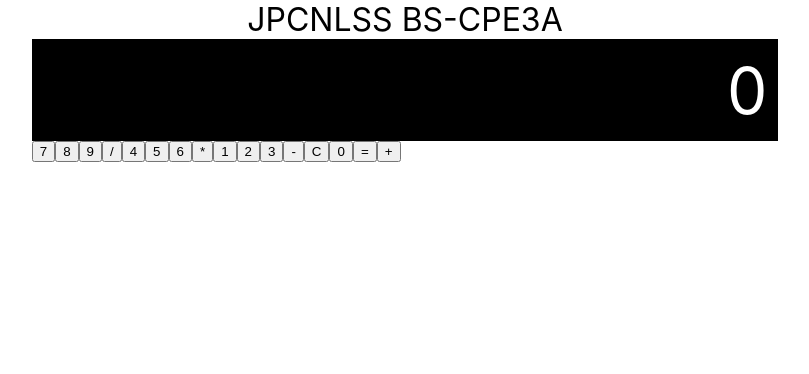
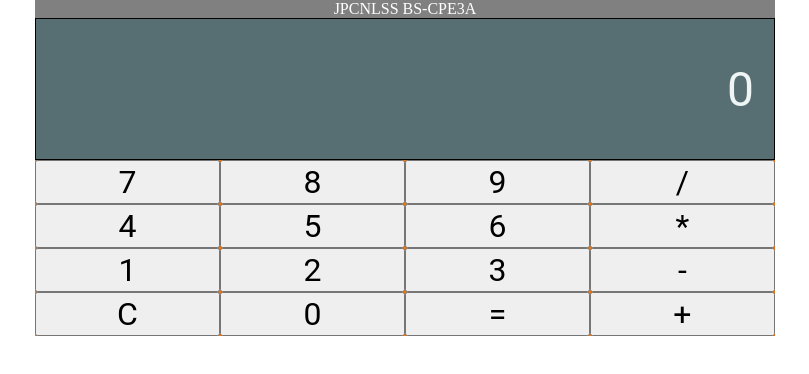
Before and after one commit to jpcnlss/my-app, a React (Create React App) app: page / in a window 1280 px wide. Shown: the top 374 px of the page, without its empty margins (235-1044 px from the left). Built offline with nearby package versions, Linux system fonts and the light colour scheme.

Commit message:
Update App.css

```diff
--- a/src/App.css
+++ b/src/App.css
@@ -36,6 +36,10 @@
     transform: rotate(360deg);
   }
 }
+* {
+
+  font-family: 'Roboto', sans-serif;
+}
 
 body {
   display: flex;
@@ -43,10 +47,25 @@ body {
   align-items: flex-start;
 }
 
+.calculatorName {
+	flex: 0 1 100%;
+  color: WHITE;
+  background: GRAY;
+  text-align: center;
+  font-family: 'Italic';
 
+}
 .Calculator {
   display: flex;
   flex-wrap: wrap;
+}
+
+.ButtonContainer {
+  display: flex;
+  flex: 0 1 100%;
+  flex-wrap: wrap;
+  background: #FC7300;
+
 }
 
 .CalcDisplay {
@@ -54,25 +73,31 @@ body {
   flex: 0 1 100%;
   border: 1px solid black;
   height: 100px;
-  font-size: 2em;
+  font-size: 3em;
   align-items: center;
-  padding: 0 10px;
-  background: black;
-  color: #fff;
+  background: #576F72;
+  color: #EFF5F5;
   justify-content: flex-end;
+  padding: 20px;
 }
 
-.ButtonContainer {
-  display: flex;
-  flex: 0 1 100%;
-  flex-wrap: wrap;
 
-}
 
-.Calculator {
+.CalculatorBtn {
   display: flex;
   flex: 0 1 25%;
   font-size: 2em;
   justify-content: center;
-  background: lightergray;
+
 }
+
+.Button:hover {
+  background: white;
+  color: Black;
+}
+
+
+
+.blink{
+  color: #E0B612;
+}
```
